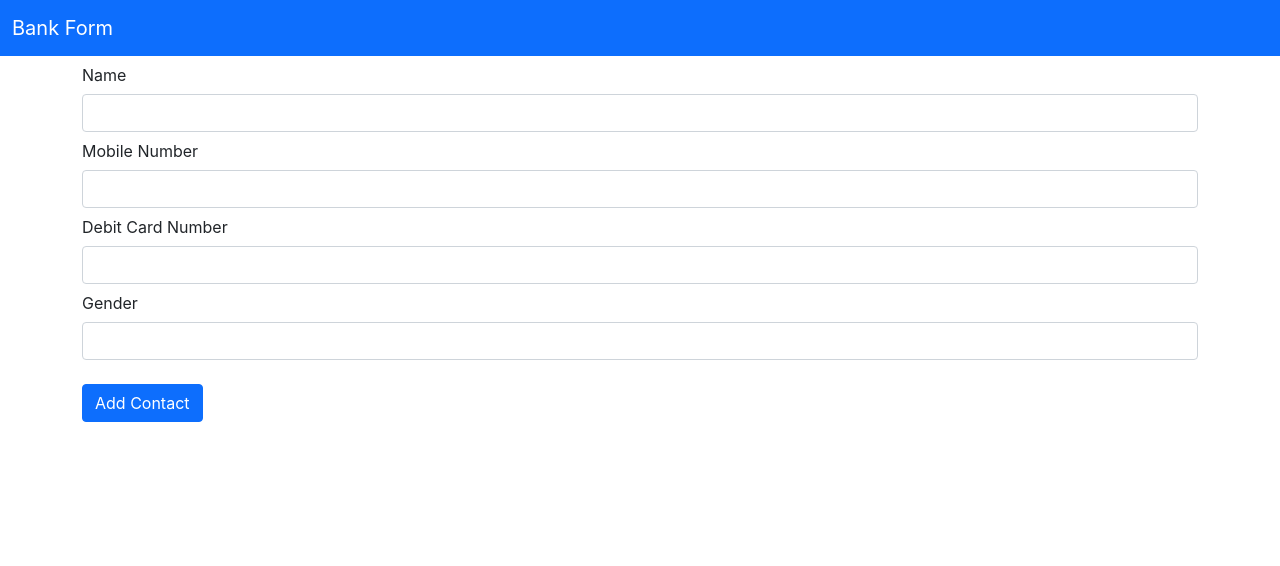
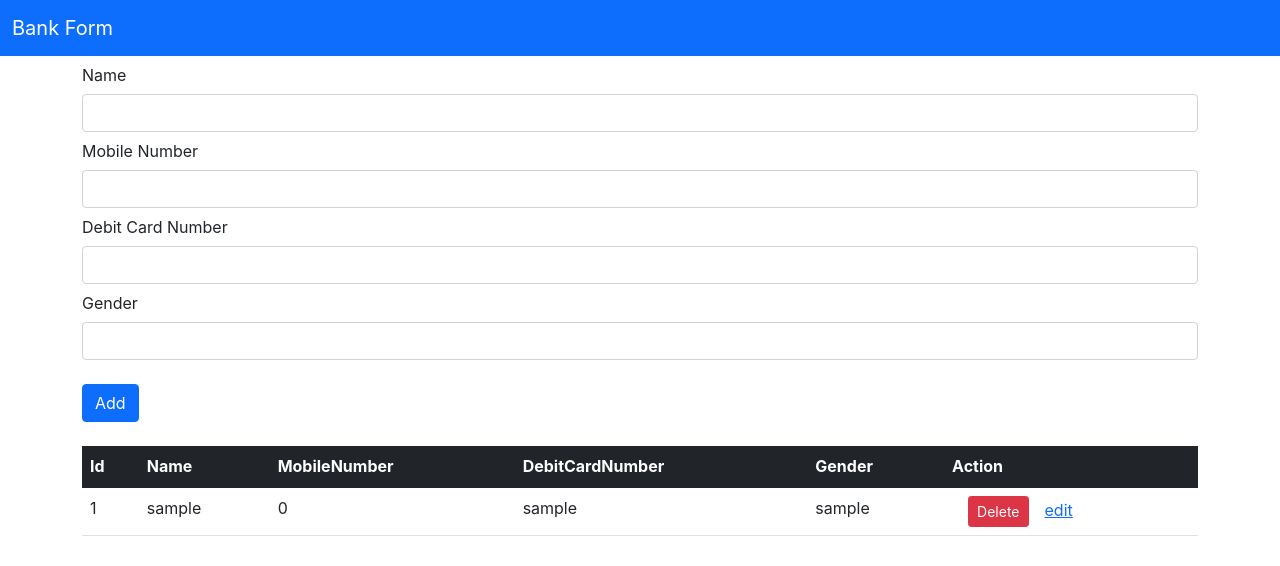
Before and after one commit to Raveena10/aad_two_internal_raveena, a React (Create React App) app: page / in a window 1280 px wide. Shown: the top 566 px of the page. Built offline with nearby package versions, Linux system fonts and the light colour scheme.

Commit message:
Read Data

```diff
--- a/src/Components/Form/index.jsx
+++ b/src/Components/Form/index.jsx
@@ -1,7 +1,7 @@
 import React, { useState,useEffect } from "react";
-import {  useHistory,useParams } from "react-router-dom";
+import {  useHistory,useParams,Link } from "react-router-dom";
 import { AddContact } from "../../Redux/Action/FormAction";
-import { useDispatch} from "react-redux";
+import { useDispatch,useSelector} from "react-redux";
 
 import shortid from "shortid";
 
@@ -13,7 +13,8 @@ function Form() {
     const [MobileNumber, setMobileNumber] = useState("");
     const [DebitCardNumber, setDebitCardNumber] = useState("");
     const [Gender, setGender] = useState("");
-
+    const contactSelector = useSelector((state) => state.contacts.contacts)
+    console.log("contactSelector ", contactSelector)
     const submitHandler = (e) => {
       e.preventDefault()
 
@@ -25,8 +26,7 @@ function Form() {
        Gender:Gender
      }
      console.log("formdata" + JSON.stringify(formdata));
-       dispatch(AddContact(formdata));
-
+     dispatch(AddContact(formdata));
    }
 
   return (
@@ -91,10 +91,55 @@ function Form() {
 
     <br></br>
     <button className="btn btn-primary" type="submit"
-     onClick={submitHandler}>Add Contact</button>
+     onClick={submitHandler}>Add</button>
     </div>
+    <div className="container">
+      <div className="row d-flex flex-column">
+
+        <div className="col-md-14 mx-auto my-4">
+          <table className="table table-hover">
+            <thead className="table-header bg-dark text-white">
+              <tr>
+                <th scope="col">Id</th>
+                <th scope="col">Name</th>
+                <th scope="col">MobileNumber</th>
+                <th scope="col">DebitCardNumber</th>
+                <th scope="col">Gender</th>
+                <th scope="col">Action</th>
+              </tr>
+            </thead>
+            <tbody>
+              {contactSelector.map(contacts => (
+                <tr>
+                  <td>{contacts.id}</td>
+                  <td>{contacts.Name}</td>
+                  <td>{contacts.MobileNumber}</td>
+                  <td>{contacts.DebitCardNumber}</td>
+                  <td>{contacts.Gender}</td>
+                  <td>
+
+                    <button
+                      type="button"
+
+                      className="btn btn-sm btn-danger mx-3"
+                    >
+                      Delete
+                    </button>
+                    <Link>
+                      <span>edit</span>
+                    </Link>
+                  </td>
+                </tr>
+              ))}
+            </tbody>
+          </table>
+        </div>
+      </div>
+    </div>
+
   </>
   );
 }
 
+
 export default Form;
--- a/src/Redux/Reducer/FormReducer.js
+++ b/src/Redux/Reducer/FormReducer.js
@@ -2,10 +2,10 @@ const initialstate = {
   contacts: [
     {
       id:1,
-      Name: "fgfdg",
-      MobileNumber: 6464564564,
-      DebitCardNumber: "4325354354325",
-      Gender:"female"
+      Name: "sample",
+      MobileNumber: 0,
+      DebitCardNumber: "sample",
+      Gender:"sample"
     }
   ]
 }
```
